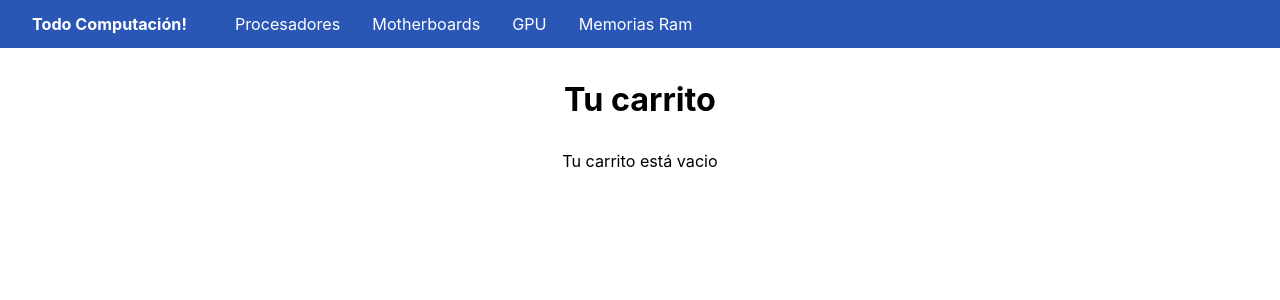
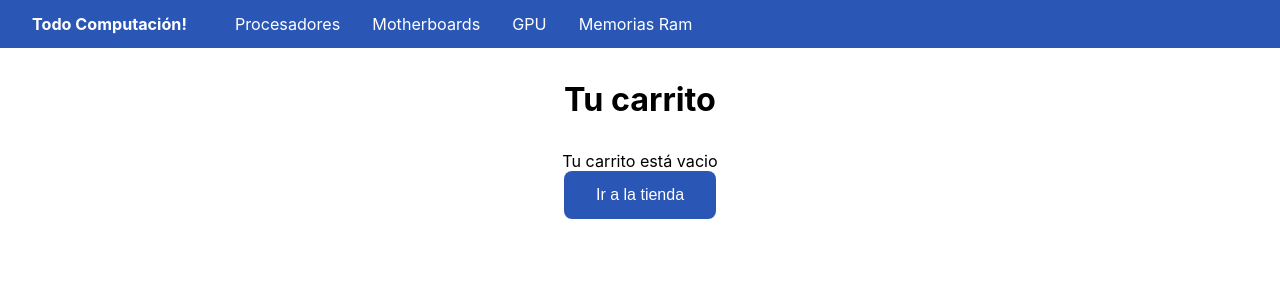
Before and after one commit to ManuelGenaro01/arma-tu-pc, a React (Create React App) app: page /Cart in a window 1280 px wide. Shown: the top 300 px of the page. Built offline with nearby package versions, Linux system fonts and the light colour scheme; the HTML template or start-up script is replaced by a standard one.

Commit message:
Entrega Clase 10

```diff
--- a/src/components/Cart.js
+++ b/src/components/Cart.js
@@ -1,5 +1,6 @@
 import React, { useContext } from "react";
 import { CartContext } from "./CartContext";
+import {Link} from "react-router-dom"
 
 const Cart = () =>{
     const cart = useContext(CartContext)
@@ -33,7 +34,10 @@ const Cart = () =>{
                     <p><button onClick={()=> cart.clear()} className="buttonCart">Borrar Carrito</button></p>
                 </div>
             </div>
-            :<p className="section">Tu carrito está vacio</p>
+            :<div className="section">
+                <p>Tu carrito está vacio</p>
+                <p><Link to="/"><button className="buttonCart">Ir a la tienda</button></Link></p>
+            </div>
         }
 
         </>
--- a/src/components/CartWidget.js
+++ b/src/components/CartWidget.js
@@ -7,7 +7,7 @@ const CartWidget =()=>{
     return(
         <>
         {cart.cartValue.length>0?
-        <div className="a cartWid">
+        <div className="cartWid">
             <img src={logo} height="21 px" alt="cart"/>
             <p className="text">{(cart.totalProductos())||""}</p>
         </div>:""
--- a/src/components/NavBar.js
+++ b/src/components/NavBar.js
@@ -1,8 +1,10 @@
-import React from "react";
+import React, { useContext } from "react";
 import CartWidget from "./CartWidget";
-import {Link} from "react-router-dom"
+import {Link} from "react-router-dom";
+import { CartContext } from "./CartContext";
 
 function NavBar() {
+    const cart = useContext(CartContext)
     return (
         <div>
             <ul className="navBar">
@@ -11,7 +13,8 @@ function NavBar() {
                 <li><Link to="category/3" className="a">Motherboards</Link></li>
                 <li><Link to="category/2" className="a">GPU</Link></li>
                 <li><Link to="category/4" className="a">Memorias Ram</Link></li>
-                <li className="cart" style={{"float":"left"}}><Link to="Cart"><CartWidget /></Link></li>
+                {cart.cartValue.length>0?
+                <li className="cart" style={{"float":"left"}}><Link to="Cart" className="a"><CartWidget /></Link></li>:""}
             </ul>
         </div>
 
```
